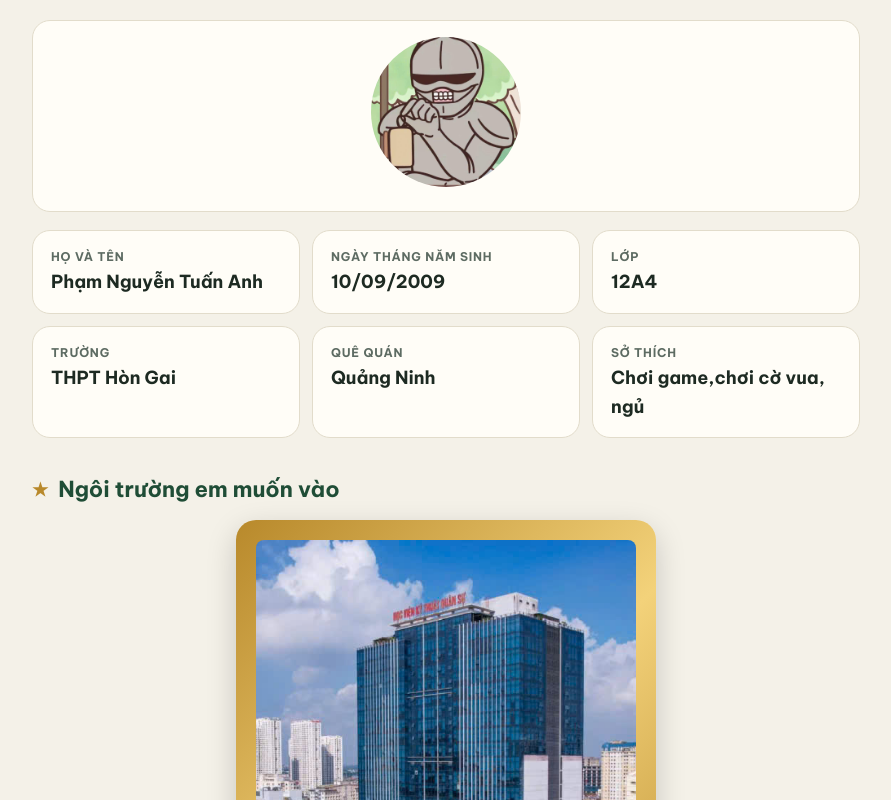
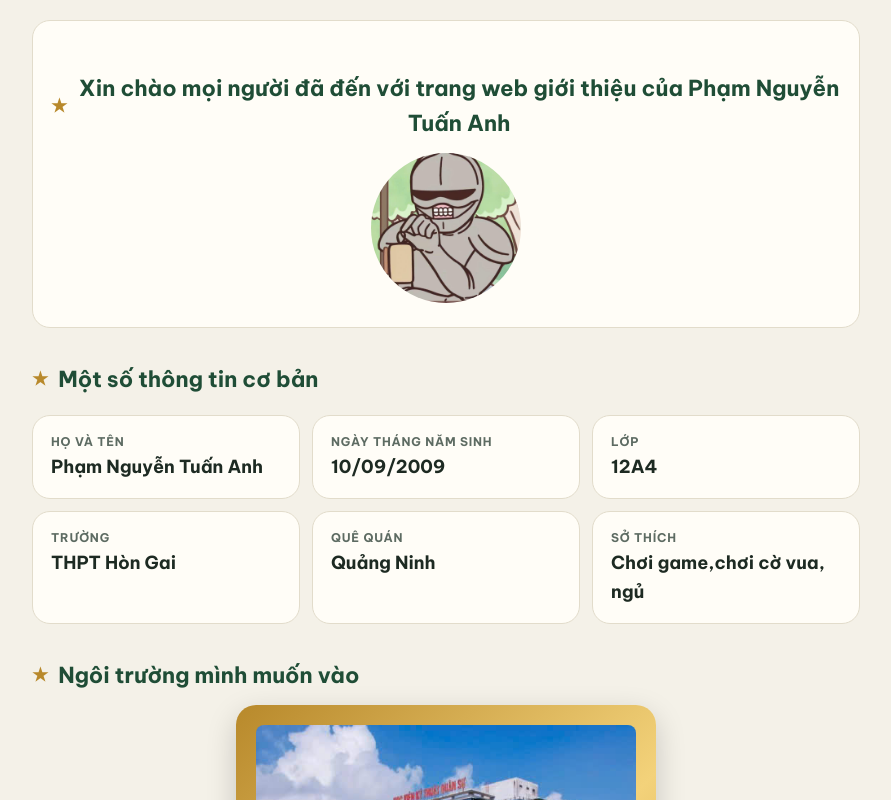
Before and after one commit to Tuananh1009-tech/Gioi-thieu-ban-than, a plain HTML site: page index.html in a window 1280 px wide. Shown: the top 800 px of the page, without its empty margins (194-1085 px from the left). Drawn offline with Linux system fonts and the light colour scheme.

Commit message:
Update heading text in index.html

```diff
--- a/index.html
+++ b/index.html
@@ -51,8 +51,10 @@ input[type=file]{display:none}
 
 
 <div class="card" style="text-align: center;">
+    <h2>Xin chào mọi người đã đến với trang web giới thiệu của Phạm Nguyễn Tuấn Anh</h2>
     <img src="Anh2.jpg" style="width: 150px; border-radius: 50%;">
 </div>
+  <h2><b>Một số thông tin cơ bản</b></h2>
 
 <section class="grid">
   <div class="card"><small>Họ và tên</small><div class="v">Phạm Nguyễn Tuấn Anh</div></div>
@@ -63,7 +65,7 @@ input[type=file]{display:none}
   <div class="card"><small>Sở thích</small><div class="v" >Chơi game,chơi cờ vua, ngủ</div></div>
 </section>
 
-        <h2><b>Ngôi trường em muốn vào</b></h2>
+        <h2><b>Ngôi trường mình muốn vào</b></h2>
 <div class="frame" style="text-align: center; padding: 20px;">
         <img src="MTA.jpg" style="width: 100%; aspect-ratio: 3/4; object-fit: cover; border-radius: 8px;">
     </div>
```
